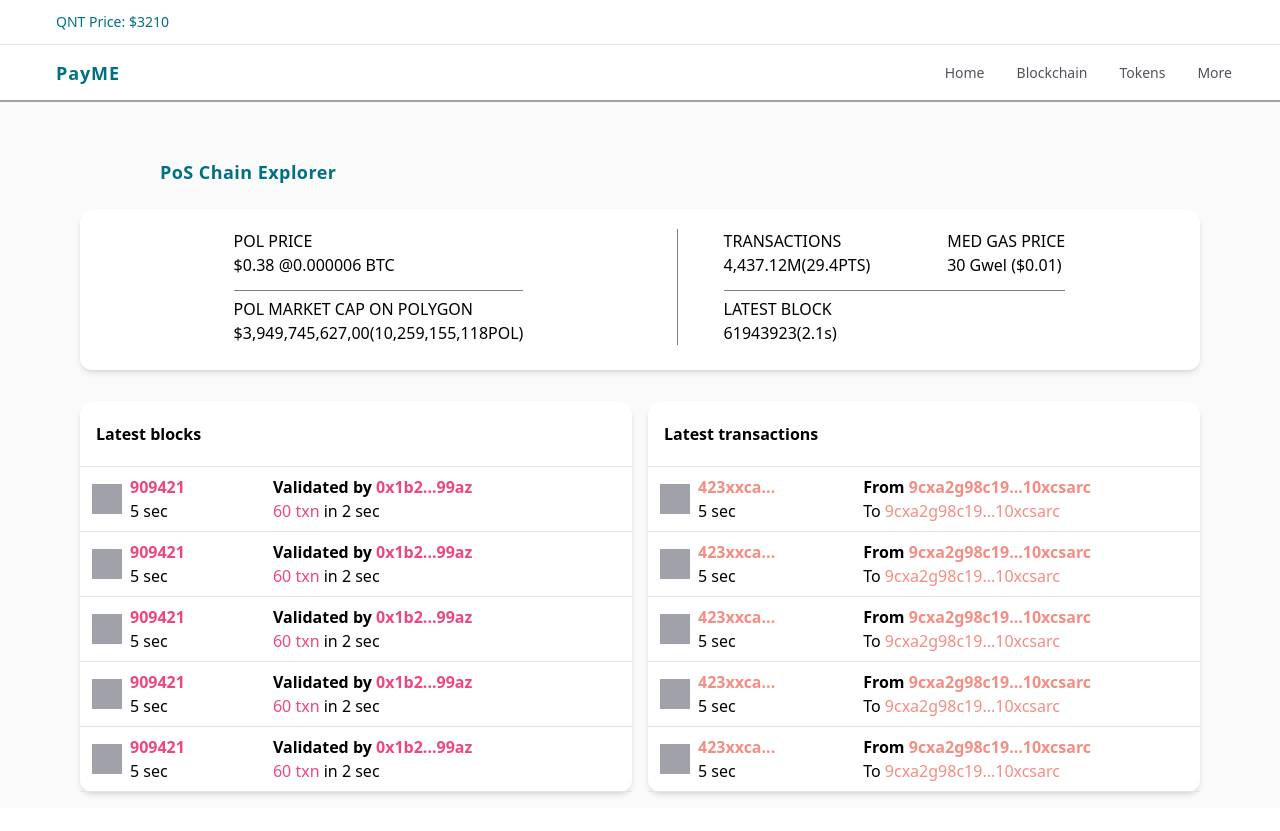
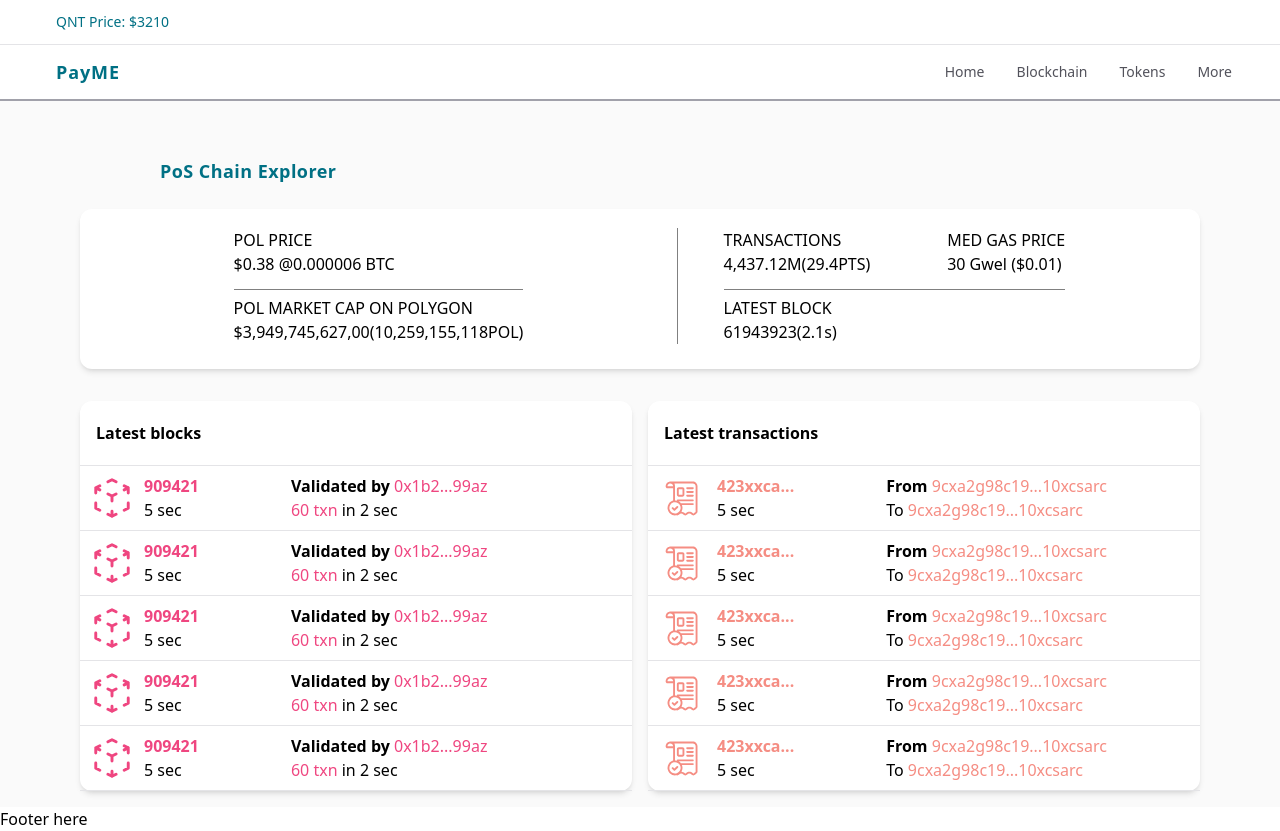
Before and after one commit to yashashvitaank/chain-page-payme, a React (Vite) app: page / in a window 1280 px wide. Before the commit the page ends 808 px from the top, so only its background shows below. Built offline with nearby package versions, Linux system fonts and the light colour scheme.

Commit message:
setting up routes

```diff
--- a/src/App.jsx
+++ b/src/App.jsx
@@ -1,21 +1,18 @@
-import { BrowserRouter as Router, Routes, Route } from 'react-router-dom';
-import HomePage from "./components/HomePage"
-import PriceTab from "./components/PriceTab"
-import SignIn from './components/SignIn';
+import { BrowserRouter as Router, Routes, Route } from "react-router-dom";
+import HomePage from "./components/HomePage";
+import Layout from "./components/Layout";
 
 function App() {
-
   return (
-    // <div className="mt-[46px]">
-    //   <HomePage />
-    // </div>
     <Router>
-      <PriceTab price="$3210" />
       <Routes>
-        <Route path="/" element={<HomePage />} />
+        <Route path="/" element={<Layout />}>
+          <Route index element={<HomePage />} />
+          <Route path="blocks/:id" element={<p>Put Your Overview Component here</p>} />
+        </Route>
       </Routes>
     </Router>
-  )
+  );
 }
 
-export default App
+export default App;
--- a/src/components/Footer.jsx
+++ b/src/components/Footer.jsx
@@ -0,0 +1,11 @@
+import React from 'react'
+
+function Footer() {
+  return (
+    <div>
+
+    </div>
+  )
+}
+
+export default Footer
--- a/src/components/HomeContent.jsx
+++ b/src/components/HomeContent.jsx
@@ -8,7 +8,7 @@ function HomeContent() {
   return (
     <div className='w-full px-20 pb-4'><SearchInput />
     <GeneralSection />
-        <div className='w-full flex justify-center items-center gap-4'>
+        <div className='w-full flex justify-center items-center gap-4 flex-col lg:flex-row'>
             <TableSection data={blocks} type="blocks" />
             <TableSection data={transactions}  type="transactions"/>
         </div>
--- a/src/components/HomePage.jsx
+++ b/src/components/HomePage.jsx
@@ -3,7 +3,7 @@ import NavBar from "./NavBar"
 
 function HomePage() {
   return (
-    <div className=" bg-zinc-50 mt-[46px]">
+    <div className=" bg-zinc-50">
         <NavBar />
         <HomeContent />
     </div>
--- /dev/null
+++ b/src/components/Layout.jsx
@@ -0,0 +1,16 @@
+import React from "react";
+import { Outlet } from "react-router-dom";
+
+import PriceTab from "./PriceTab";
+
+function Layout() {
+  return (
+    <div className="pt-[45px]">
+      <PriceTab price="$3210" />
+      <Outlet />
+      <footer>Footer here</footer>
+    </div>
+  );
+}
+
+export default Layout;
--- a/src/components/TableSection.jsx
+++ b/src/components/TableSection.jsx
@@ -1,26 +1,30 @@
 import React, { Children } from 'react'
+import { Link } from 'react-router-dom';
+import BlockIcon from "/public/blocks.svg";
+import TxnIcon from "/public/trxn.svg";
 
 function TableSection({data, type}) {
   const isBlock = type === "blocks";
   const color = isBlock ? "#EF4680" : "#F58D83";
-  //Colum
+  //Column
   function Column({upperText, lowerText, trnTime}){
     return (
       <div className='flex flex-col'>
-        <p className='font-bold'>{isBlock ? "Validated by" : "From"} <span style={{color:color}}>{upperText}</span></p>
+        <p className='font-bold'>{isBlock ? "Validated by" : "From"} <span style={{color:color, fontWeight: "normal"}}>{upperText}</span></p>
         {isBlock ? <p><span style={{color: color}}>{lowerText} txn</span> in {trnTime}</p>: <p>To <span style={{color: color}}>{lowerText}</span></p>}
       </div>
     )
   }
   //Row
   function RenderRow({rowData}){
-
+    const redirectionUrl = isBlock ? 'blocks/' : 'txn/';
+    const icon = isBlock ? BlockIcon : TxnIcon;
     return(
       <div className='flex justify-between px-3 w-full border-b border-zinc-200 py-2'>
-        <div className='flex gap-2 justify-items-center items-center'>
-        <div className='w-[30px] h-[30px] bg-zinc-400'></div>
+        <div className='flex gap-3 justify-items-center items-center'>
+        <img src={icon} />
         <div className='flex flex-col'>
-          <p style={{color: color, fontWeight: "bold"}}>{rowData.id}</p>
+          <Link to={`${redirectionUrl+rowData.id}`} style={{color: color, fontWeight: "bold"}}>{rowData.id}</Link>
           <p className=''>{rowData.time}</p>
         </div>
         <div className='flex flex-col ml-20'>
```
Also changed, not shown: public/blocks.svg (added), public/trxn.svg (added).
